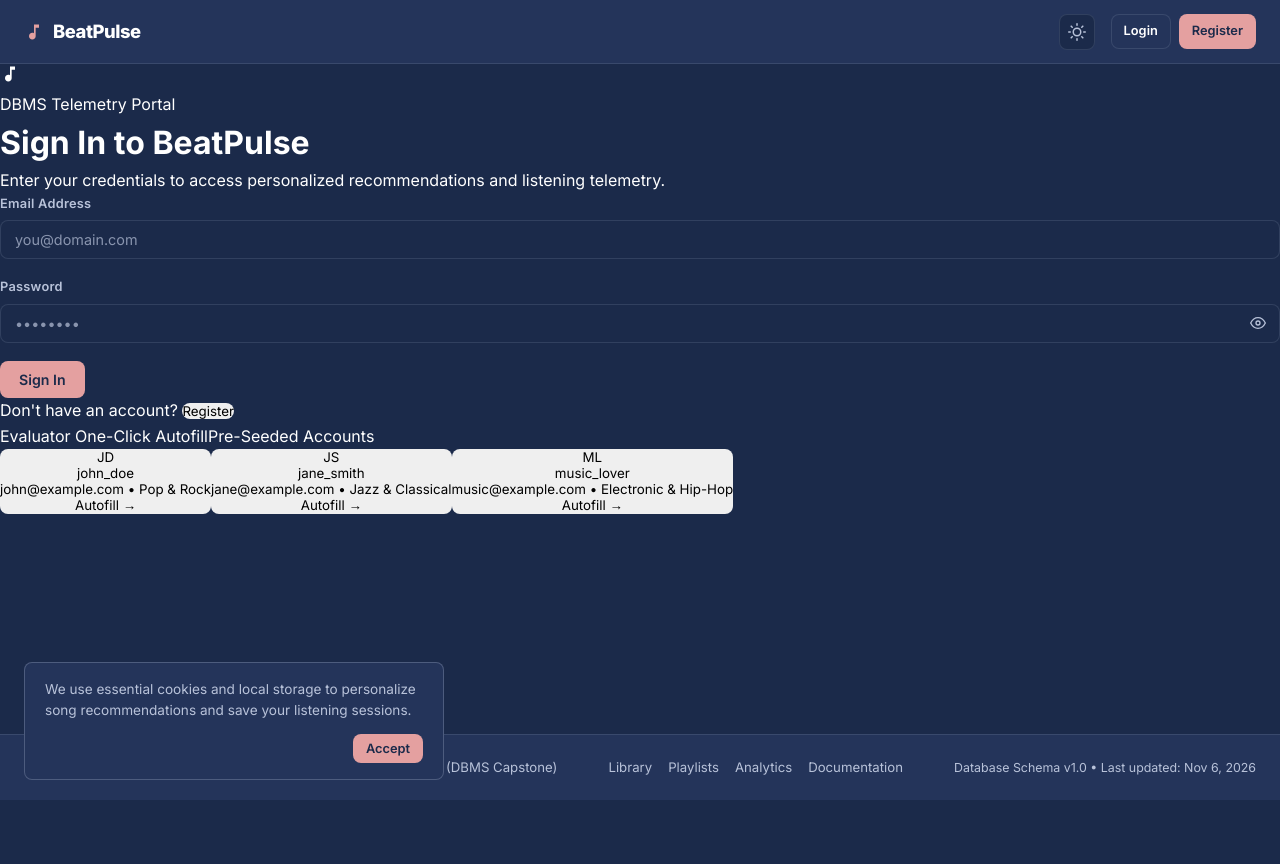
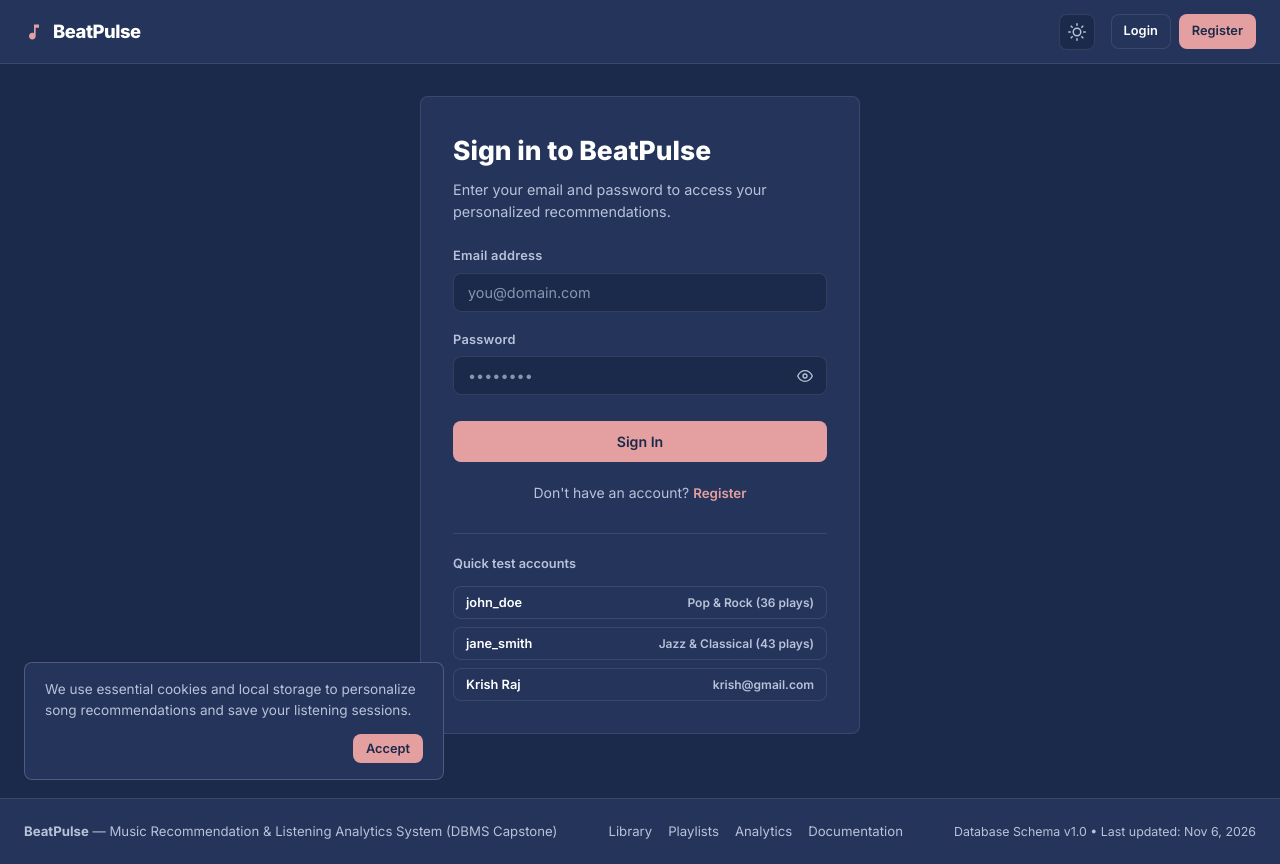
Before and after one commit to KrishRaj007/DBMS-Capstone, a React (Vite) app in the folder Frontend/: page /login in a window 1280 px wide. Before the commit the page ends 800 px from the top, so only its background shows below. Built offline with nearby package versions, Linux system fonts and the light colour scheme.

Commit message:
feat(frontend): humanize auth page with clean form states and evaluator autofill deck

```diff
--- a/Frontend/src/pages/Auth.jsx
+++ b/Frontend/src/pages/Auth.jsx
@@ -24,16 +24,16 @@ export default function Auth({ initialMode = 'login' }) {
     try {
       if (isLogin) {
         await login(email, password);
-        setSuccessMsg('Login successful! Redirecting to dashboard...');
+        setSuccessMsg('Welcome back! Loading your library...');
       } else {
         await register(username, email, password);
-        setSuccessMsg('Account created successfully! Redirecting...');
+        setSuccessMsg('Account created successfully! Loading your library...');
       }
       setTimeout(() => {
         navigate('/dashboard');
-      }, 700);
+      }, 500);
     } catch (err) {
-      setErrorMsg(err.response?.data?.error || 'Authentication failed. Please check your credentials.');
+      setErrorMsg(err.response?.data?.error || 'Authentication failed. Please verify credentials.');
     } finally {
       setSubmitting(false);
     }
@@ -48,54 +48,42 @@ export default function Auth({ initialMode = 'login' }) {
   };
 
   return (
-    <div className="auth-page" id="main-content">
-      <div className="auth-card">
-        {/* Brand & Provenance Badge */}
-        <div className="auth-brand-badge">
-          <div className="auth-brand-icon" aria-hidden="true">
-            <svg width="20" height="20" viewBox="0 0 24 24" fill="currentColor">
-              <path d="M12 3v10.55c-.59-.34-1.27-.55-2-.55-2.21 0-4 1.79-4 4s1.79 4 4 4 4-1.79 4-4V7h4V3h-6z" />
-            </svg>
-          </div>
-          <span className="auth-system-tag">DBMS Telemetry Portal</span>
+    <div className="page-container" id="main-content" style={{ display: 'flex', justifyContent: 'center', alignItems: 'center', minHeight: 'calc(100vh - 180px)' }}>
+      <div className="card" style={{ maxWidth: '440px', width: '100%', padding: '32px' }}>
+        <div style={{ marginBottom: '24px' }}>
+          <h1 style={{ fontSize: '1.65rem', fontWeight: '800', color: 'var(--text)', marginBottom: '8px' }}>
+            {isLogin ? 'Sign in to BeatPulse' : 'Create an account'}
+          </h1>
+          <p style={{ color: 'var(--text-muted)', fontSize: '0.9rem', lineHeight: '1.5' }}>
+            {isLogin
+              ? 'Enter your email and password to access your personalized recommendations.'
+              : 'Sign up to track your listening history and discover new music.'}
+          </p>
         </div>
 
-        <h1 className="auth-title">
-          {isLogin ? 'Sign In to BeatPulse' : 'Create an Account'}
-        </h1>
-        <p className="auth-subtitle">
-          {isLogin
-            ? 'Enter your credentials to access personalized recommendations and listening telemetry.'
-            : 'Join the music recommendation DBMS platform with 18,000+ tracks.'}
-        </p>
-
-        {/* Form Error Banner (Feature 16) */}
         {errorMsg && (
-          <div className="form-error-banner" role="alert" id="auth-error-banner">
+          <div className="form-error-banner" role="alert">
             <span>✕</span>
             <span>{errorMsg}</span>
           </div>
         )}
 
-        {/* Form Success Banner (Feature 15) */}
         {successMsg && (
-          <div className="form-success-banner" role="status" id="auth-success-banner">
+          <div className="form-success-banner" role="status">
             <span>✓</span>
             <span>{successMsg}</span>
           </div>
         )}
 
-        <form onSubmit={handleSubmit} noValidate>
+        <form onSubmit={handleSubmit}>
           {!isLogin && (
             <div className="form-group">
-              <label className="form-label" htmlFor="auth-username">
-                Username
-              </label>
+              <label className="form-label" htmlFor="auth-username">Username</label>
               <input
                 id="auth-username"
                 type="text"
                 className="form-input"
-                placeholder="e.g. soundtracker"
+                placeholder="e.g. alex_music"
                 value={username}
                 onChange={(e) => setUsername(e.target.value)}
                 required
@@ -104,9 +92,7 @@ export default function Auth({ initialMode = 'login' }) {
           )}
 
           <div className="form-group">
-            <label className="form-label" htmlFor="auth-email">
-              Email Address
-            </label>
+            <label className="form-label" htmlFor="auth-email">Email address</label>
             <input
               id="auth-email"
               type="email"
@@ -120,9 +106,8 @@ export default function Auth({ initialMode = 'login' }) {
 
           <div className="form-group">
             <label className="form-label" htmlFor="auth-password">
-              Password {isLogin ? '' : '(min. 6 characters)'}
+              Password {isLogin ? '' : '(at least 6 characters)'}
             </label>
-            {/* Password Visibility Toggle (Feature 13) */}
             <PasswordInput
               id="auth-password"
               value={password}
@@ -134,33 +119,33 @@ export default function Auth({ initialMode = 'login' }) {
 
           <button
             type="submit"
-            className="btn btn-primary auth-submit-btn"
+            className="btn btn-primary btn-full"
             disabled={submitting}
-            id="auth-submit-btn"
+            style={{ marginTop: '8px', padding: '11px' }}
           >
-            {submitting ? 'Please wait...' : isLogin ? 'Sign In' : 'Create Account'}
+            {submitting ? 'Authenticating...' : isLogin ? 'Sign In' : 'Create Account'}
           </button>
         </form>
 
-        <div className="auth-footer">
+        <div style={{ textAlign: 'center', marginTop: '20px', fontSize: '0.875rem', color: 'var(--text-muted)' }}>
           {isLogin ? (
             <p>
-              Don&apos;t have an account?{' '}
+              Don't have an account?{' '}
               <button
                 type="button"
-                className="auth-toggle-link"
                 onClick={() => { setIsLogin(false); setErrorMsg(''); setSuccessMsg(''); }}
+                style={{ background: 'none', border: 'none', color: 'var(--primary)', fontWeight: '600', padding: 0 }}
               >
                 Register
               </button>
             </p>
           ) : (
             <p>
-              Already registered?{' '}
+              Already have an account?{' '}
               <button
                 type="button"
-                className="auth-toggle-link"
                 onClick={() => { setIsLogin(true); setErrorMsg(''); setSuccessMsg(''); }}
+                style={{ background: 'none', border: 'none', color: 'var(--primary)', fontWeight: '600', padding: 0 }}
               >
                 Sign In
               </button>
@@ -168,50 +153,40 @@ export default function Auth({ initialMode = 'login' }) {
           )}
         </div>
 
-        {/* Evaluator Demo Credentials Quick Autofill Deck */}
-        <div className="auth-demo-deck">
-          <div className="auth-demo-header">
-            <span className="auth-demo-label">Evaluator One-Click Autofill</span>
-            <span className="auth-demo-badge">Pre-Seeded Accounts</span>
+        {/* Demo Accounts Quick-Select */}
+        <div style={{ marginTop: '28px', borderTop: '1px solid var(--border)', paddingTop: '20px' }}>
+          <div style={{ display: 'flex', justifyContent: 'space-between', alignItems: 'center', marginBottom: '12px' }}>
+            <span style={{ fontSize: '0.8rem', fontWeight: '600', color: 'var(--text-muted)' }}>
+              Quick test accounts
+            </span>
           </div>
-          <div className="auth-demo-grid">
+          <div style={{ display: 'flex', flexDirection: 'column', gap: '8px' }}>
             <button
               type="button"
-              className={`auth-demo-chip ${email === 'john@example.com' ? 'active' : ''}`}
+              className="btn btn-secondary btn-sm"
+              style={{ justifyContent: 'space-between', width: '100%', padding: '8px 12px' }}
               onClick={() => fillDemo('john@example.com', 'password123')}
             >
-              <span className="demo-chip-avatar">JD</span>
-              <div className="demo-chip-info">
-                <div className="demo-chip-name">john_doe</div>
-                <div className="demo-chip-taste">john@example.com • Pop &amp; Rock</div>
-              </div>
-              <span className="demo-chip-action">Autofill →</span>
+              <span style={{ fontWeight: '600' }}>john_doe</span>
+              <span style={{ color: 'var(--text-muted)', fontSize: '0.75rem' }}>Pop &amp; Rock (36 plays)</span>
             </button>
-
             <button
               type="button"
-              className={`auth-demo-chip ${email === 'jane@example.com' ? 'active' : ''}`}
+              className="btn btn-secondary btn-sm"
+              style={{ justifyContent: 'space-between', width: '100%', padding: '8px 12px' }}
               onClick={() => fillDemo('jane@example.com', 'password123')}
             >
-              <span className="demo-chip-avatar">JS</span>
-              <div className="demo-chip-info">
-                <div className="demo-chip-name">jane_smith</div>
-                <div className="demo-chip-taste">jane@example.com • Jazz &amp; Classical</div>
-              </div>
-              <span className="demo-chip-action">Autofill →</span>
+              <span style={{ fontWeight: '600' }}>jane_smith</span>
+              <span style={{ color: 'var(--text-muted)', fontSize: '0.75rem' }}>Jazz &amp; Classical (43 plays)</span>
             </button>
-
             <button
               type="button"
-              className={`auth-demo-chip ${email === 'music@example.com' ? 'active' : ''}`}
-              onClick={() => fillDemo('music@example.com', 'password123')}
+              className="btn btn-secondary btn-sm"
+              style={{ justifyContent: 'space-between', width: '100%', padding: '8px 12px' }}
+              onClick={() => fillDemo('krish@gmail.com', 'password123')}
             >
-              <span className="demo-chip-avatar">ML</span>
-              <div className="demo-chip-info">
-                <div className="demo-chip-name">music_lover</div>
-                <div className="demo-chip-taste">music@example.com • Electronic &amp; Hip-Hop</div>
-              </div>
-              <span className="demo-chip-action">Autofill →</span>
+              <span style={{ fontWeight: '600' }}>Krish Raj</span>
+              <span style={{ color: 'var(--text-muted)', fontSize: '0.75rem' }}>krish@gmail.com</span>
             </button>
           </div>
         </div>
```
